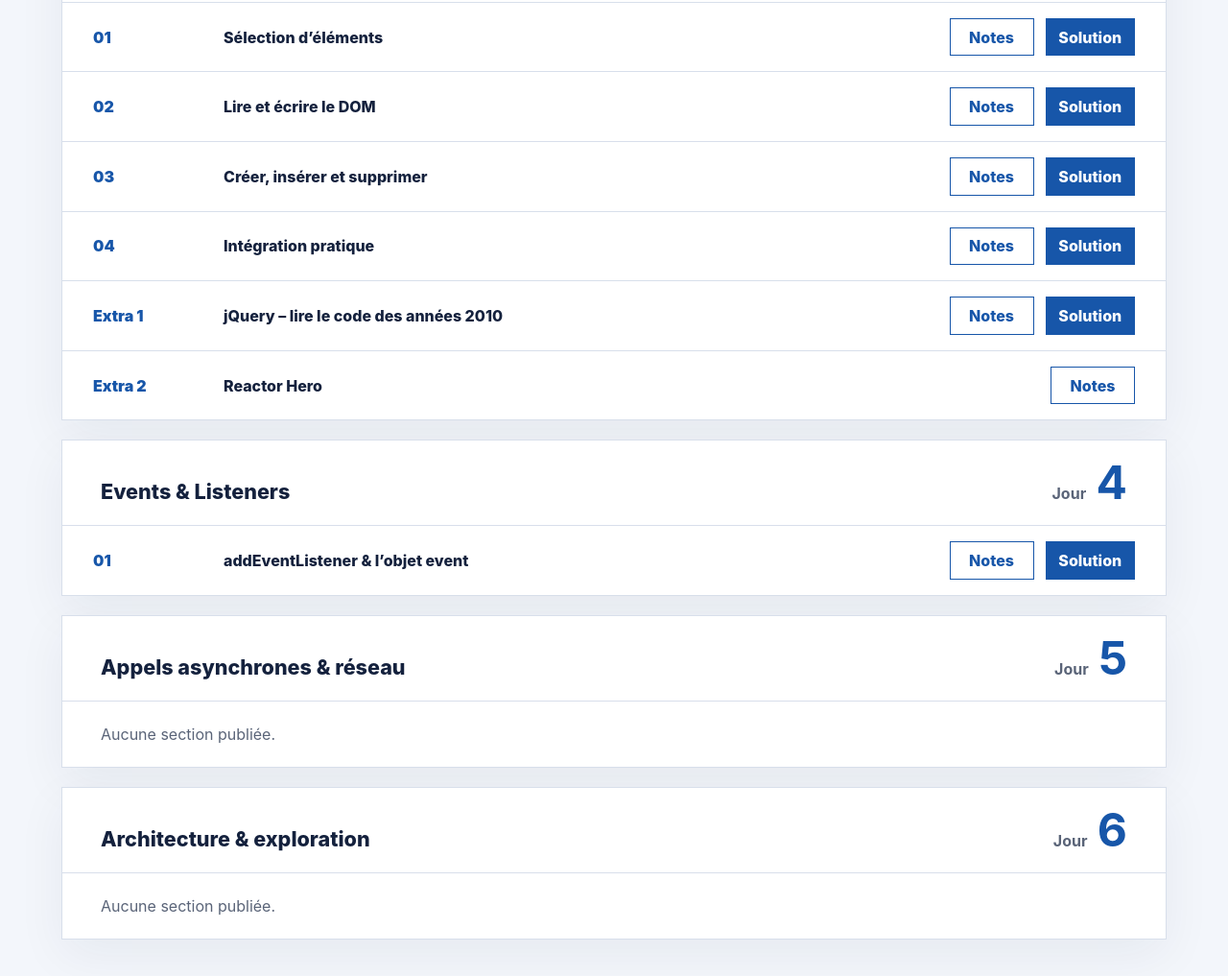
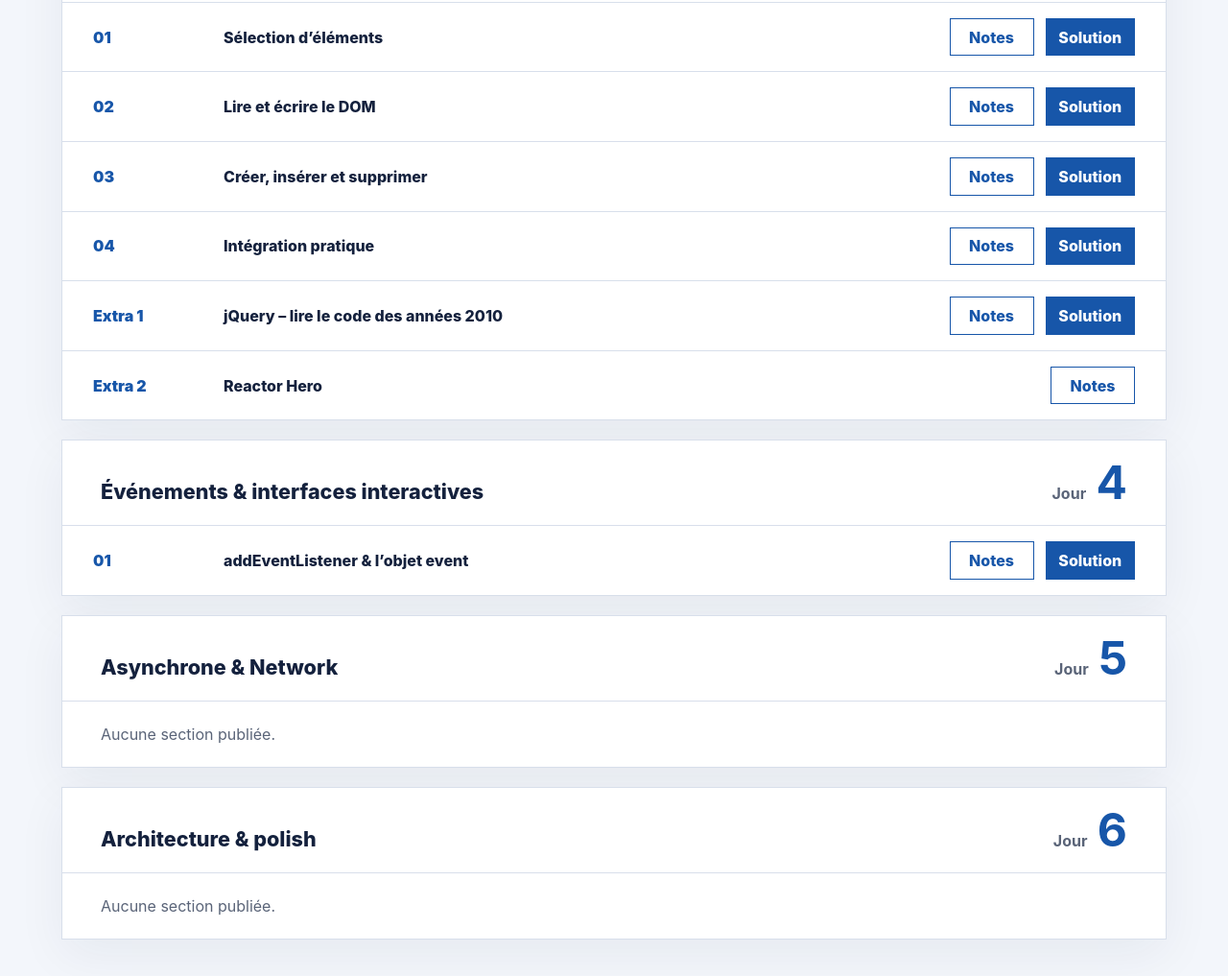
Before and after one commit to Dercetech/intro-to-js-6-days, a plain HTML site: page www/index.html in a window 1280 px wide. Shown: the part 1701-2718 px from the top of the page at 96% size. Drawn offline with Linux system fonts and the light colour scheme.

Commit message:
docs - rename day chapters

```diff
--- a/www/index.html
+++ b/www/index.html
@@ -63,7 +63,7 @@
 
       <article class="day-card">
         <header class="day-heading">
-          <p><span class="day-title">Structures de données et contrôle de flux</span><span class="day-number">Jour <strong>2</strong></span></p>
+          <p><span class="day-title">Structures de données &amp; Debugger</span><span class="day-number">Jour <strong>2</strong></span></p>
         </header>
 
         <div class="table-scroll">
@@ -154,7 +154,7 @@
 
       <article class="day-card">
         <header class="day-heading">
-          <p><span class="day-title">Events &amp; Listeners</span><span class="day-number">Jour <strong>4</strong></span></p>
+          <p><span class="day-title">Événements &amp; interfaces interactives</span><span class="day-number">Jour <strong>4</strong></span></p>
         </header>
 
         <div class="table-scroll">
@@ -172,14 +172,14 @@
 
       <article class="day-card day-card-empty">
         <header class="day-heading">
-          <p><span class="day-title">Appels asynchrones &amp; réseau</span><span class="day-number">Jour <strong>5</strong></span></p>
+          <p><span class="day-title">Asynchrone &amp; Network</span><span class="day-number">Jour <strong>5</strong></span></p>
         </header>
         <p class="empty-state">Aucune section publiée.</p>
       </article>
 
       <article class="day-card day-card-empty">
         <header class="day-heading">
-          <p><span class="day-title">Architecture &amp; exploration</span><span class="day-number">Jour <strong>6</strong></span></p>
+          <p><span class="day-title">Architecture &amp; polish</span><span class="day-number">Jour <strong>6</strong></span></p>
         </header>
         <p class="empty-state">Aucune section publiée.</p>
       </article>
```
Also changed, not shown: README.md.
